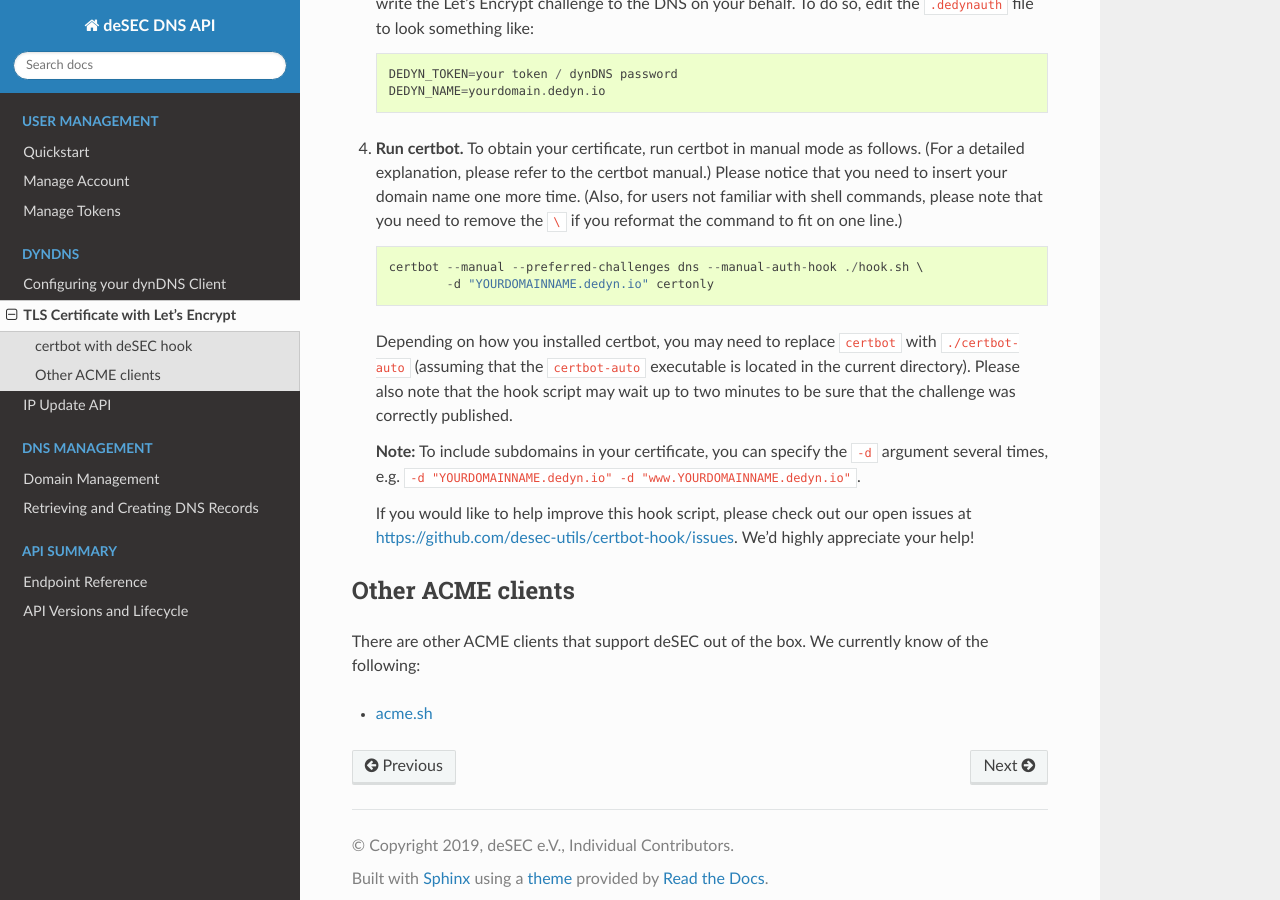
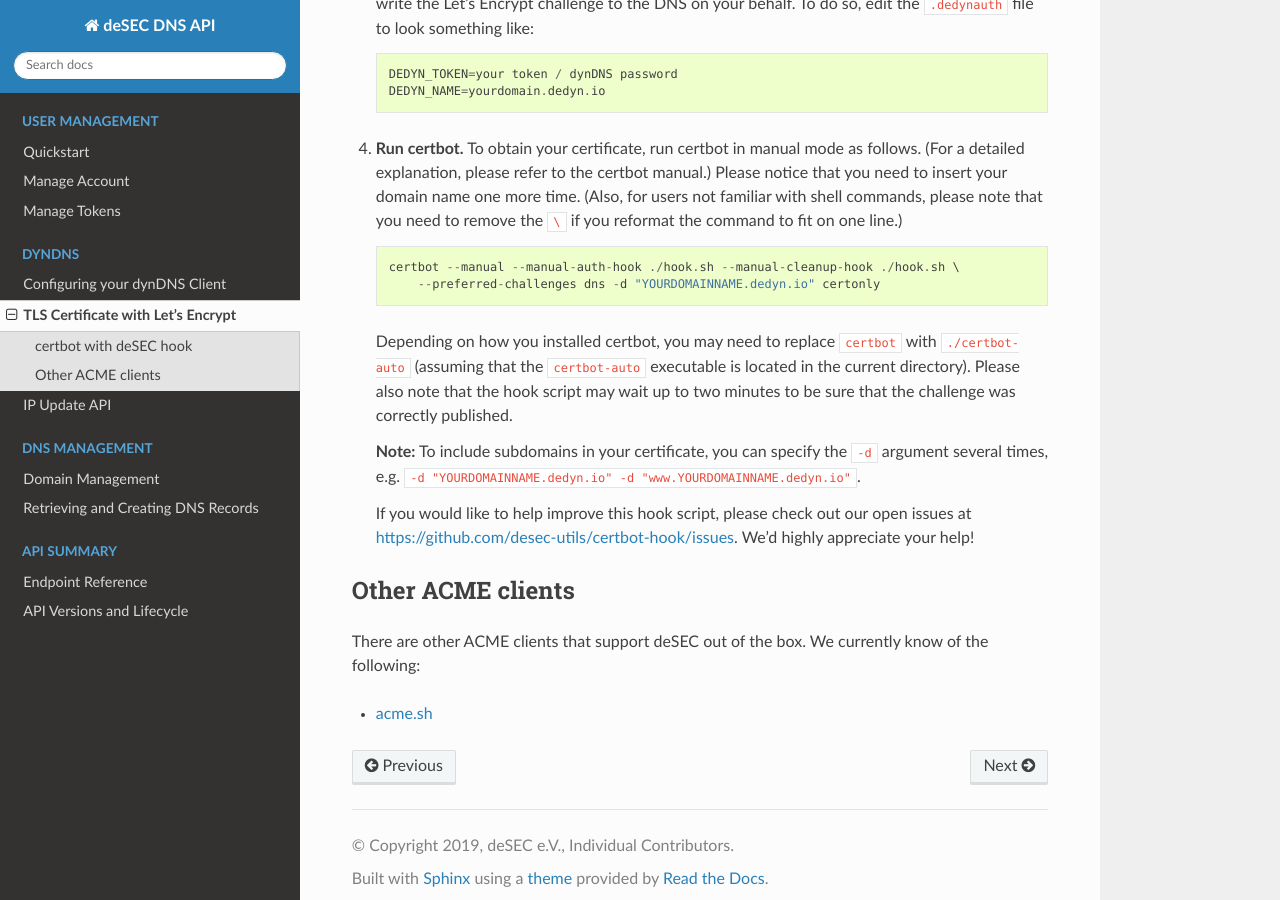
Before and after one commit to desec-io/desec-stack, a Sphinx documentation site: the page built from docs/dyndns/lets-encrypt.rst, in a window 1280 px wide and 900 px high, scrolled down 681 px. Built offline with Sphinx 7.4.7 and the Read the Docs theme 2.0.0, drawn with Linux system fonts in a browser that asks for light colours.

Commit message:
feat(docs): add cleanup hook to certbot hook docs
https://github.com/desec-utils/certbot-hook/commit/d60e24843d

```diff
--- a/docs/dyndns/lets-encrypt.rst
+++ b/docs/dyndns/lets-encrypt.rst
@@ -40,8 +40,8 @@ steps.
    for users not familiar with shell commands, please note that you need to
    remove the ``\`` if you reformat the command to fit on one line.) ::
 
-     certbot --manual --preferred-challenges dns --manual-auth-hook ./hook.sh \
-             -d "YOURDOMAINNAME.dedyn.io" certonly
+     certbot --manual --manual-auth-hook ./hook.sh --manual-cleanup-hook ./hook.sh \
+         --preferred-challenges dns -d "YOURDOMAINNAME.dedyn.io" certonly
 
    Depending on how you installed certbot, you may need to replace ``certbot``
    with ``./certbot-auto`` (assuming that the ``certbot-auto`` executable is
```
